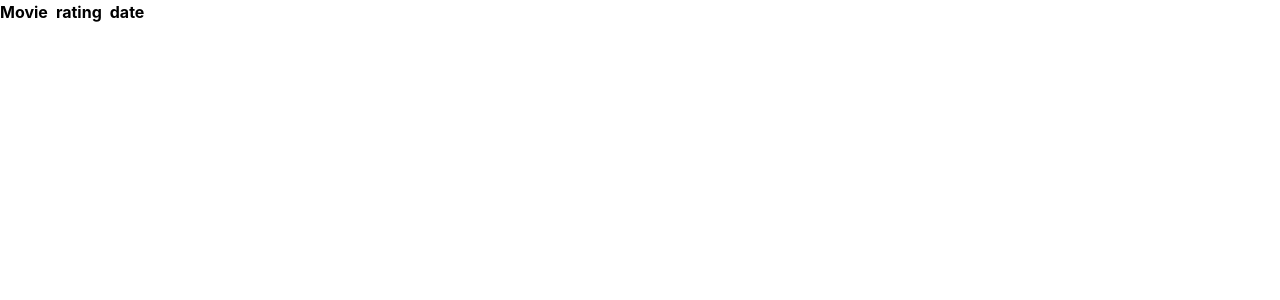
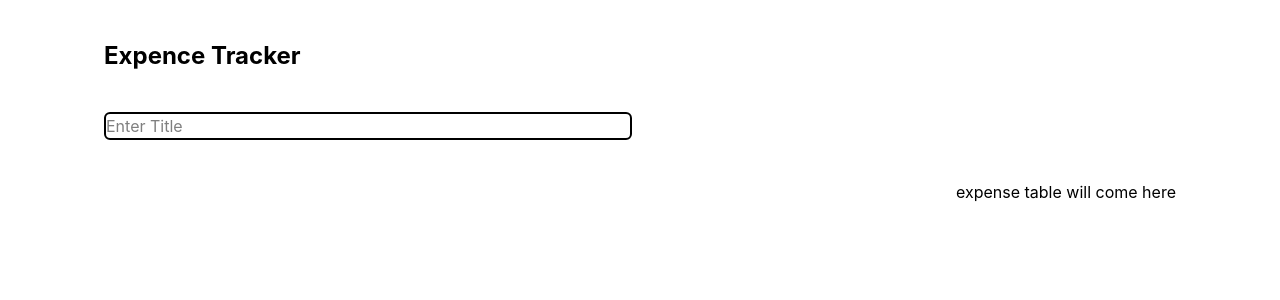
Before and after one commit to coder-rahul-github/React-projects, a React (Vite) app in the folder projectsorting/: page / in a window 1280 px wide. Shown: the top 300 px of the page. Built offline with nearby package versions, Linux system fonts and the light colour scheme.

Commit message:
making structure

```diff
--- a/projectsorting/src/App.jsx
+++ b/projectsorting/src/App.jsx
@@ -1,29 +1,24 @@
-import { useState } from 'react'
-
+import Expenceform from "./component/Expenceform"
 
 function App() {
-  const [count, setCount] = useState(0)
+
 
   return (
     <>
-      <div>
-      <table>
-        <thead>
-        <tr className="table-header flex gap-2 justify-center">
-          <th>Movie</th>
-          <th>rating</th>
-          <th>date</th>
-        </tr>
-        </thead>
-        <tr>
+      <div className="max-w-6xl mx-auto p-10">
 
-        </tr>
-        <tr>
+      <h1 className="text-2xl font-bold">
+       Expence Tracker
+      </h1>
+      <div className="grid grid-cols-2 gap-4">
+      <Expenceform />
+      </div>
+      <div className="flex justify-end items-center">
+        expense table will come here
+      </div>
+      </div>
 
 
-        </tr>
-      </table>
-      </div>
     </>
   )
 }
--- /dev/null
+++ b/projectsorting/src/component/Expenceform.jsx
@@ -0,0 +1,21 @@
+import {useState} from 'react'
+
+
+function Expenceform() {
+    const [title,setTitle]=useState("");
+    return (
+        <>
+        <div className="py-10">
+            <input className="border-2 w-full rounded-md"
+            value={title} placeholder="Enter Title"
+            onChange={(e)=>setTitle(e.target.value)}
+            />
+
+        </div>
+        </>
+
+
+    )
+}
+
+export default Expenceform
```
